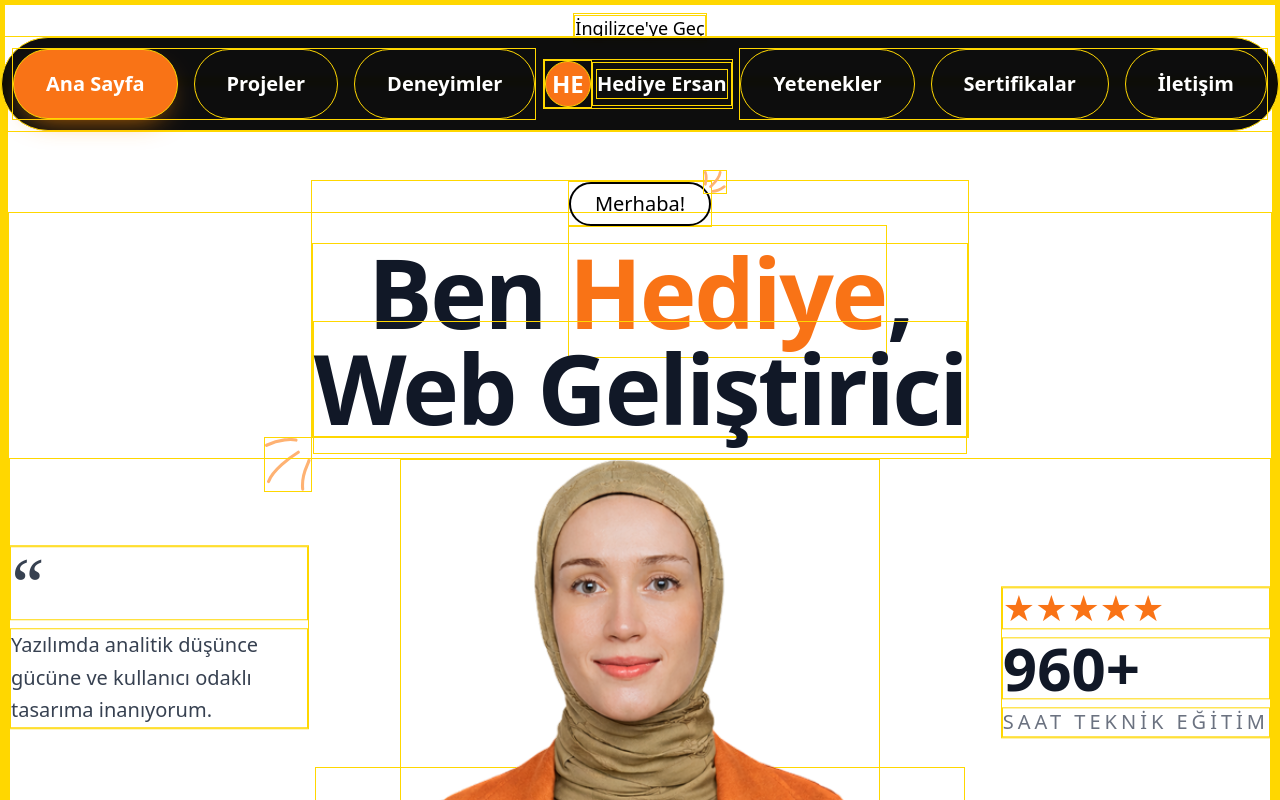
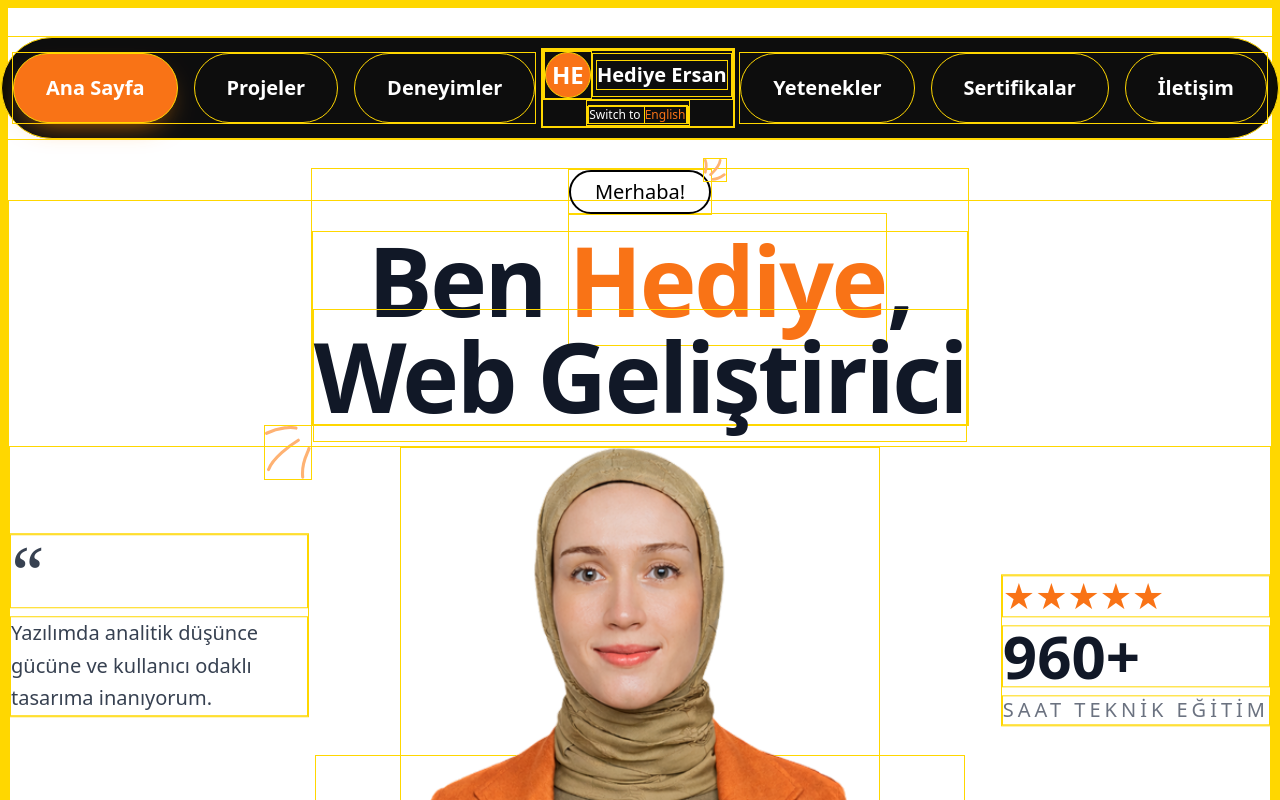
Before and after one commit to hediye-ersan/portfolio, a React (Vite) app: page / in a window 1280 px wide. Shown: the top 800 px of the page. Built offline with nearby package versions, Linux system fonts and the light colour scheme.

Commit message:
Dil butonunun yeri güncellendi

```diff
--- a/src/components/Navbar.tsx
+++ b/src/components/Navbar.tsx
@@ -49,7 +49,11 @@ export default function Navbar() {
           </div>
 
           {/* CENTER LOGO */}
-        <div className="group flex items-center justify-center relative flex-none">
+          <div className="flex flex-col items-center justify-center relative flex-none">
+            {/* Container for logo, name and language - fixed width for alignment */}
+            <div className="flex flex-col items-center">
+              {/* Logo and name - horizontal row */}
+              <div className="group flex items-center justify-center">
                 <div className="transition-transform duration-300 group-hover:-translate-x-2">
                   <div className="logo-circle w-[46px] h-[46px] bg-orange rounded-full flex items-center justify-center text-white font-semibold text-2xl">
                     HE
@@ -62,6 +66,12 @@ export default function Navbar() {
                   <div className="absolute inset-0 flex flex-col justify-center items-center leading-tight opacity-0 transition-opacity duration-300 group-hover:opacity-100">
                     <span className="text-xs text-gray-200 text-center">{currentLang.nav.logo.title}</span>
                     <span className="text-lg text-white font-semibold text-center">{currentLang.nav.logo.subtitle}</span>
+                  </div>
+                </div>
+              </div>
+              {/* LANGUAGE TOGGLE - Below logo, same width as text */}
+              <div className="text-center">
+                <LanguageToggleButton language={language} setLanguage={setLanguage} />
               </div>
             </div>
           </div>
@@ -80,10 +90,7 @@ export default function Navbar() {
           </div>
         </div>
       </nav>
-      {/* LANGUAGE TOGGLE - Below navbar */}
-      <div className="flex justify-center pb-9 pt-2">
-        <LanguageToggleButton language={language} setLanguage={setLanguage} />
-      </div>
+
     </>
   )
 }
@@ -110,7 +117,6 @@ function NavButton({ label, onClick }: NavButtonProps) {
 }
 
 function LanguageToggleButton({ language, setLanguage }: LanguageToggleButtonProps) {
-  const { currentLang } = useLanguage()
   const toggleLanguage = () => {
     setLanguage(language === "TR" ? "EN" : "TR")
   }
@@ -118,12 +124,16 @@ function LanguageToggleButton({ language, setLanguage }: LanguageToggleButtonPro
   return (
     <button
       onClick={toggleLanguage}
-      className="text-lg font-medium hover:text-orange transition-colors duration-300"
+      className="text-xs font-medium hover:font-bold transition-all duration-300"
     >
       {language === "TR" ? (
-        <span dangerouslySetInnerHTML={{ __html: currentLang.nav.languageToggle.switchToEnglish }} />
+        <span className="text-white">
+          Switch to <span className="text-orange">English</span>
+        </span>
       ) : (
-        <span dangerouslySetInnerHTML={{ __html: currentLang.nav.languageToggle.switchToTurkish }} />
+        <span className="text-white">
+          Türkçe'ye <span className="text-orange">Geç</span>
+        </span>
       )}
     </button>
   )
--- a/src/components/Profile.tsx
+++ b/src/components/Profile.tsx
@@ -7,7 +7,7 @@ export default function Profile() {
   const { currentLang } = useLanguage();
 
   return (
-    <section className="relative w-full max-w-7xl mx-auto my-auto  flex flex-col items-center justify-start overflow-hidden pt-32 font-sans">
+    <section className="relative w-full max-w-7xl mx-auto my-auto  flex flex-col items-center justify-start overflow-hidden pt-48 font-sans">
 
       {/* ANA KAPSAYICI */}
       <div className="group relative w-full h-[850px] flex flex-col items-center justify-center">
```
Lines whose indentation alone changed are shown as unchanged.
